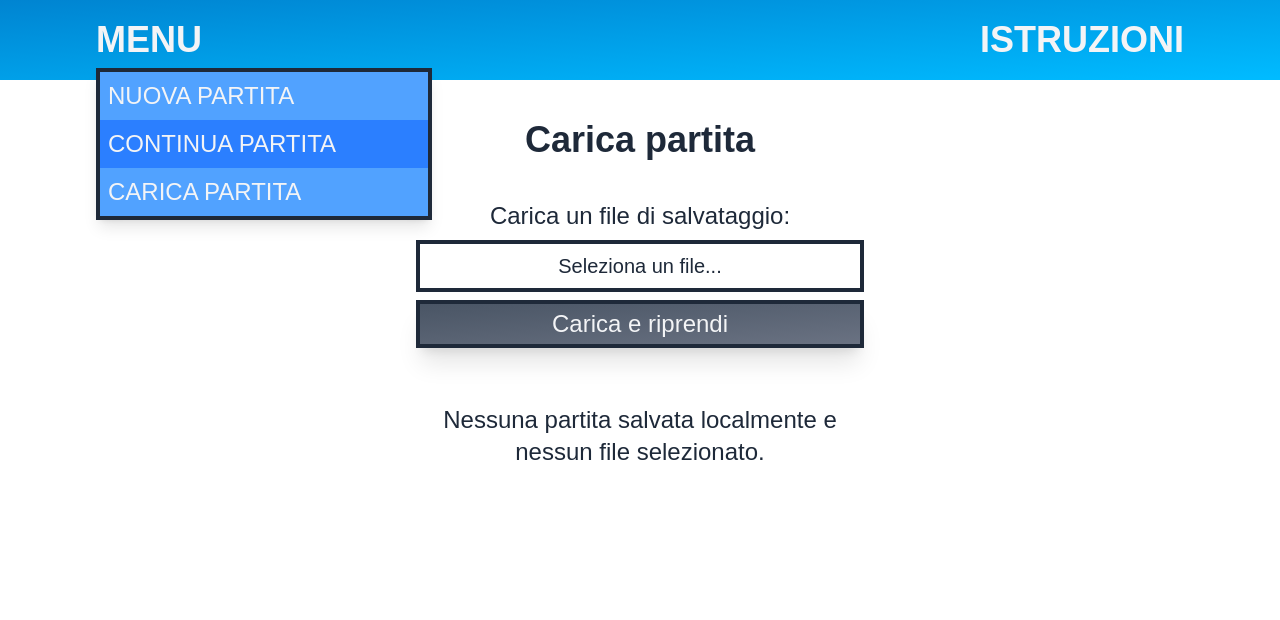
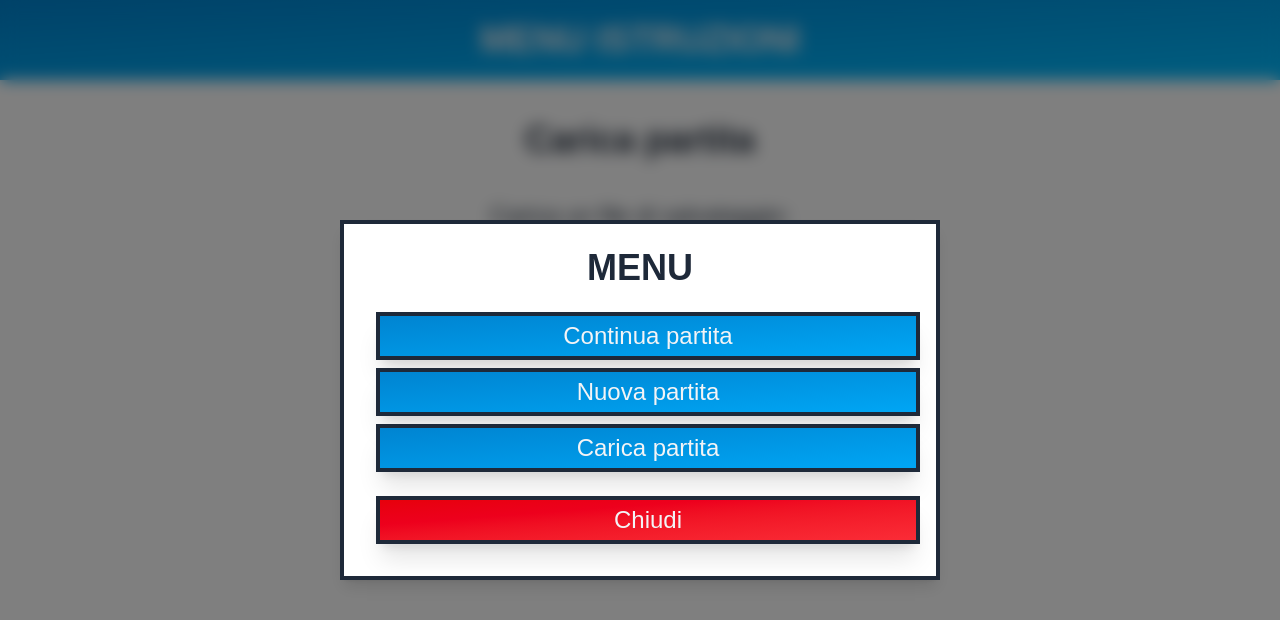
Before and after one commit to samueldebenedictis/tesi, a Next.js app: page /restore-game in a window 1280 px wide. Both pictures are taken after a click on the button "MENU". Shown: the top 620 px of the page. Built offline with nearby package versions, Linux system fonts and the light colour scheme; a web font is replaced by a local one.

Commit message:
feat: ui refactor header logic

```diff
--- a/src/app/components/header.tsx
+++ b/src/app/components/header.tsx
@@ -20,7 +20,7 @@ function HeaderLink(props: { text: string; url: string }) {
 export default function Header() {
   return (
     <header className={`sticky top-0 z-10 ${colorToCss("blue")}`}>
-      <nav className="mx-auto flex max-h-20 max-w-6xl items-center justify-between p-8">
+      <nav className="mx-auto flex max-h-20 max-w-sm items-center justify-between p-8">
         <DropdownMenu />
         {/* <HeaderLink text="NUOVA PARTITA" url={URL_HOME} />
         <HeaderLink text="CONTINUA PARTITA" url={URL_GAME} />
--- a/src/app/components/ui/dropdown-menu.tsx
+++ b/src/app/components/ui/dropdown-menu.tsx
@@ -2,7 +2,9 @@
 
 import Link from "next/link";
 import { useState } from "react";
+import { MODAL_CLOSE_BUTTON } from "../../texts";
 import { URL_GAME, URL_HOME, URL_RESTORE_GAME } from "../../vars";
+import Button from "./button";
 
 interface DropdownMenuItem {
   text: string;
@@ -10,21 +12,31 @@ interface DropdownMenuItem {
 }
 
 const menuItems: DropdownMenuItem[] = [
-  { text: "NUOVA PARTITA", url: URL_HOME },
-  { text: "CONTINUA PARTITA", url: URL_GAME },
-  { text: "CARICA PARTITA", url: URL_RESTORE_GAME },
+  { text: "Continua partita", url: URL_GAME },
+  { text: "Nuova partita", url: URL_HOME },
+  { text: "Carica partita", url: URL_RESTORE_GAME },
   // { text: "ISTRUZIONI", url: URL_INSTRUCTION },
 ];
 
 export default function DropdownMenu() {
+  const closeFunction = (e: { key: string }) => {
+    if (e.key === "Escape" || e.key === " ") {
+      closeMenu();
+    }
+  };
+
   const [isOpen, setIsOpen] = useState(false);
 
   const toggleMenu = () => {
     setIsOpen(!isOpen);
   };
 
+  const closeMenu = () => {
+    setIsOpen(false);
+  };
+
   return (
-    <div className="relative">
+    <>
       <button
         type="button"
         onClick={toggleMenu}
@@ -34,23 +46,42 @@ export default function DropdownMenu() {
       </button>
       {isOpen && (
         <div
-          className={`ui-border-dark absolute left-0 mt-2 w-84 bg-blue-500 shadow-lg`}
+          className="fixed inset-0 z-50 flex items-center justify-center bg-black/50 backdrop-blur-sm"
+          onClick={closeMenu}
+          onKeyDown={closeFunction}
+          role="dialog"
+          aria-label="Close menu"
         >
-          <div className="">
-            {menuItems.map((item, index) => (
+          <div
+            className="ui-border-dark min-w-[600px] bg-white p-6 text-center shadow-lg"
+            onClick={(e) => e.stopPropagation()}
+            onKeyDown={closeFunction}
+            role="dialog"
+            aria-modal="true"
+          >
+            <h2 className="ui-text-dark ui-text-title mb-4">MENU</h2>
+            <div className="mt-6">
+              {menuItems.map((item) => (
                 <Link
                   key={item.url}
                   href={item.url}
                   prefetch={false}
-                className={`ui-text-subtitle ui-text-light block ${index % 2 ? "bg-blue-500" : "bg-blue-400"} p-2 hover:underline`}
-                onClick={() => setIsOpen(false)}
+                  onClick={closeMenu}
                 >
+                  <Button color="blue" className="w-full">
                     {item.text}
+                  </Button>
                 </Link>
               ))}
             </div>
+            <div className="mt-6">
+              <Button onClick={closeMenu} color="red" className="w-full">
+                {MODAL_CLOSE_BUTTON}
+              </Button>
+            </div>
+          </div>
         </div>
       )}
-    </div>
+    </>
   );
 }
```
Lines whose indentation alone changed are shown as unchanged.
